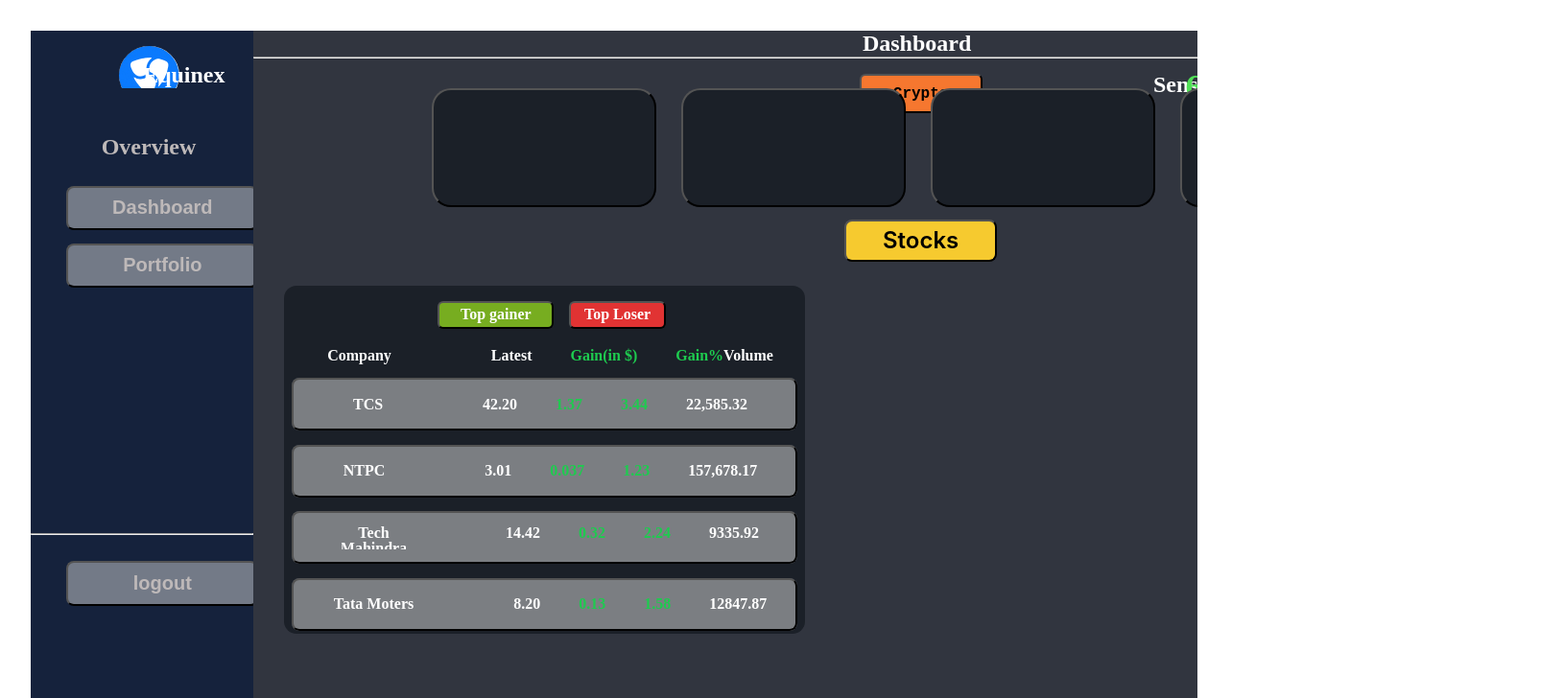
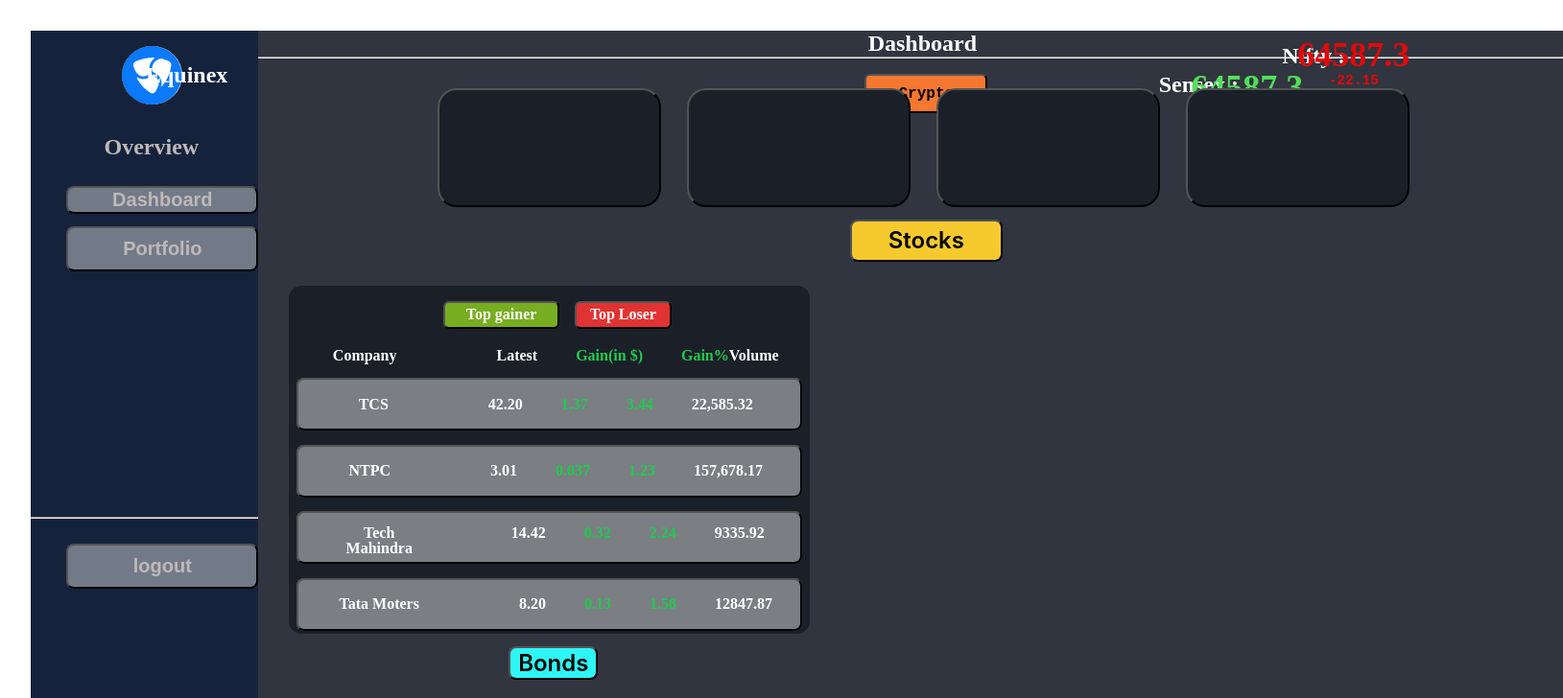
Before and after one commit to viditjain44/my-react-app, a React (Vite) app in the folder my-react-app/: page / in a window 1280 px wide. Shown: the top 728 px of the page at 96% size, 1629 px wide, since content can reach past the window. Built offline with nearby package versions, Linux system fonts and the light colour scheme.

Commit message:
successfully combined

```diff
--- a/my-react-app/src/components/Dashinner.css
+++ b/my-react-app/src/components/Dashinner.css
@@ -5,8 +5,8 @@
     /* float: right; */
     background-color:
     #31353F;
-    height: 100vh;
-    overflow-x:hidden ;
+    height: 500vh;
+
     width: 170vh;
 
 }
--- a/my-react-app/src/components/Dashinner.jsx
+++ b/my-react-app/src/components/Dashinner.jsx
@@ -64,7 +64,7 @@
             </div>
             <button id="bonds">Bonds</button>
         </div>
-
+<div id="box"></div>
        </div>
     );
 
--- a/my-react-app/src/components/dashboard.css
+++ b/my-react-app/src/components/dashboard.css
@@ -1,7 +1,6 @@
 *{
     margin: 0%;
-   overflow-y: hidden;
-   overflow-x:hidden ;
+
 
 }
 .start{
@@ -34,7 +33,7 @@
     margin-left: 2.8em;
     margin-top: 2em;
     width: 15em;
-    height: 3.5em;
+    /* height: 3.5em; */
     border-radius: 8px;
     background-color:
    #737A87;
```
